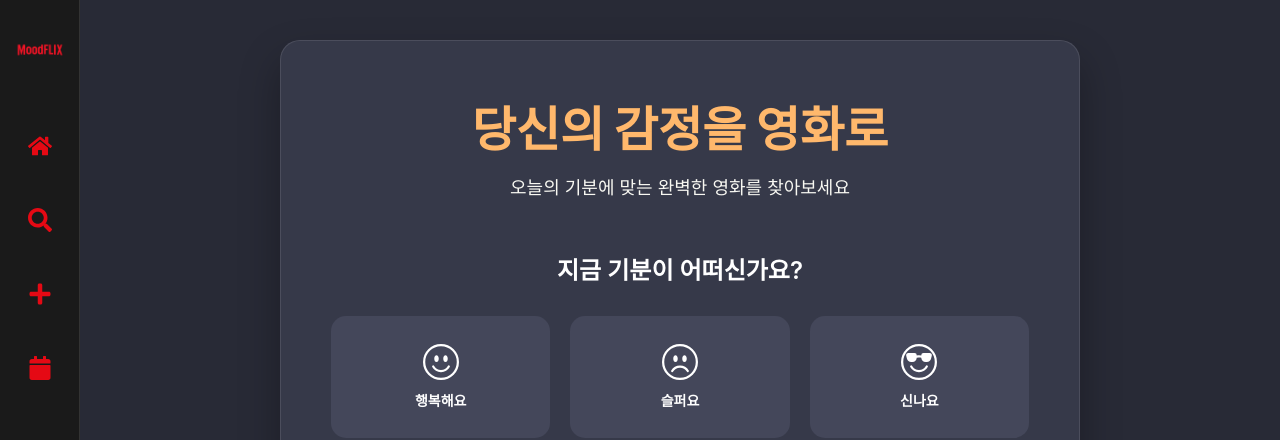
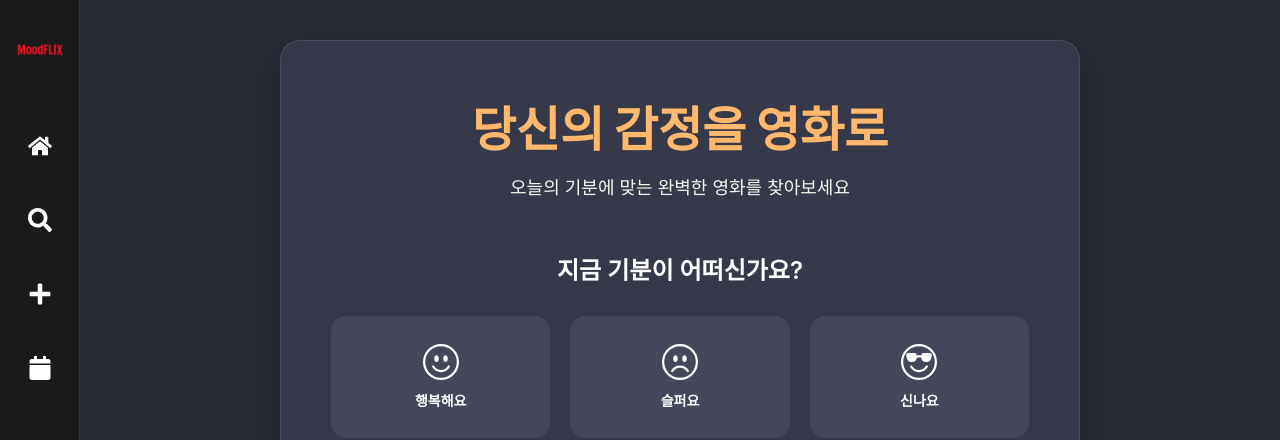
Before and after one commit to kdh0825kr/MoodFlix-FrontEnd, a React (Create React App) app: page / in a window 1280 px wide. Shown: the top 440 px of the page. Built offline with nearby package versions, Linux system fonts and the light colour scheme.

Commit message:
feat: 사이드바 네비게이션 접근성 개선

```diff
--- a/src/components/Sidebar.css
+++ b/src/components/Sidebar.css
@@ -31,11 +31,7 @@
   gap: 30px;
 }
 
-.nav-icon {
-  font-size: 24px;
-  color: var(--accent-color, white);
-  cursor: pointer;
-  transition: color 0.3s ease;
+.nav-button {
   background: none;
   border: none;
   padding: 10px;
@@ -43,15 +39,31 @@
   display: flex;
   align-items: center;
   justify-content: center;
+  cursor: pointer;
+  transition: all 0.3s ease;
 }
 
-.nav-icon:hover {
+.nav-button:hover {
+  background-color: rgba(255, 255, 255, 0.1);
+}
+
+.nav-button:focus-visible {
+  outline: 3px solid var(--focus-color);
+  outline-offset: 3px;
+  background-color: rgba(255, 255, 255, 0.1);
+}
+
+.nav-icon {
+  font-size: 24px;
+  color: white;
+  transition: color 0.3s ease;
+}
+
+.nav-button:hover .nav-icon {
   color: var(--accent-color);
 }
 
-.nav-icon:focus-visible {
-  outline: 3px solid var(--focus-color);
-  outline-offset: 3px;
+.nav-button:focus-visible .nav-icon {
   color: var(--accent-color);
 }
 
--- a/src/components/Sidebar.js
+++ b/src/components/Sidebar.js
@@ -9,17 +9,17 @@ const Sidebar = () => {
         <img src="/MoodFlix (Logo).png" alt="MoodFlix Logo" className="logo-image" />
       </div>
       <div className="nav-icons">
-        <button className="nav-icon" aria-label="홈">
-          <FaHome />
+        <button className="nav-button" aria-label="홈으로 이동">
+          <FaHome className="nav-icon" />
         </button>
-        <button className="nav-icon" aria-label="검색">
-          <FaSearch />
+        <button className="nav-button" aria-label="검색">
+          <FaSearch className="nav-icon" />
         </button>
-        <button className="nav-icon" aria-label="추가">
-          <FaPlus />
+        <button className="nav-button" aria-label="추가">
+          <FaPlus className="nav-icon" />
         </button>
-        <button className="nav-icon" aria-label="캘린더">
-          <FaCalendar />
+        <button className="nav-button" aria-label="캘린더">
+          <FaCalendar className="nav-icon" />
         </button>
       </div>
     </nav>
```
